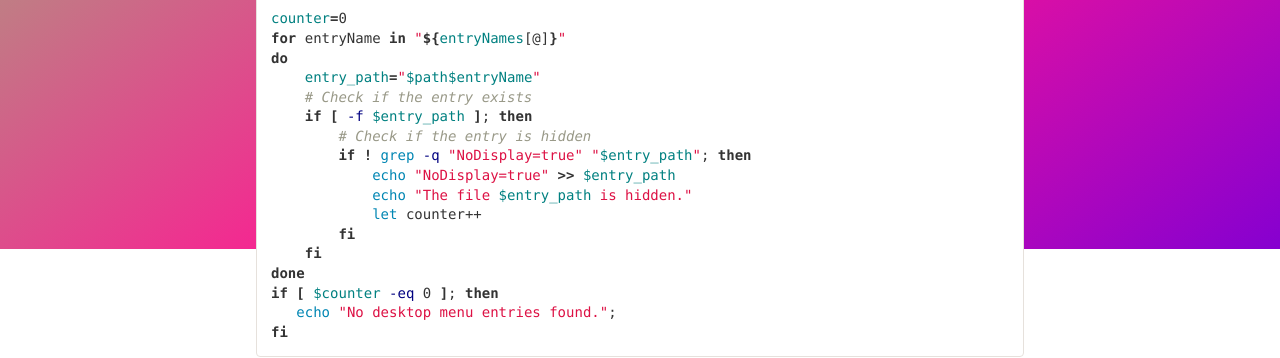
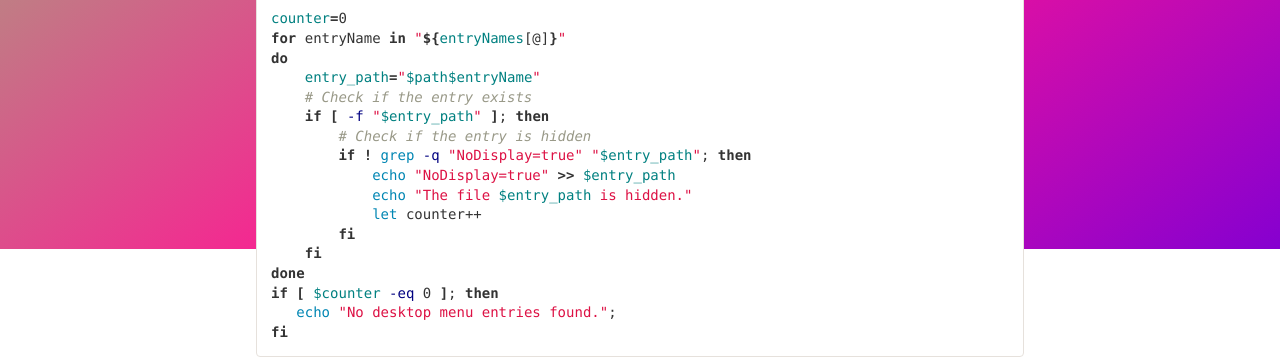
Before and after one commit to andreipall/andreipall.github.io, a Jekyll site: the page built from _posts/2023-09-09-bash-script-to-hide-the-linux-desktop-menu-entries.markdown, in a window 1280 px wide. Shown: the part 651-1009 px from the top of the page. Built offline with Jekyll 4.4.1, drawn with Linux system fonts in a browser that asks for light colours; comment, search, counter and statistics services are not loaded.

```diff
--- a/_posts/2023-09-09-bash-script-to-hide-the-linux-desktop-menu-entries.markdown
+++ b/_posts/2023-09-09-bash-script-to-hide-the-linux-desktop-menu-entries.markdown
@@ -20,7 +20,7 @@ for entryName in "${entryNames[@]}"
 do
     entry_path="$path$entryName"
     # Check if the entry exists
-    if [ -f $entry_path ]; then
+    if [ -f "$entry_path" ]; then
         # Check if the entry is hidden
         if ! grep -q "NoDisplay=true" "$entry_path"; then
             echo "NoDisplay=true" >> $entry_path
```
